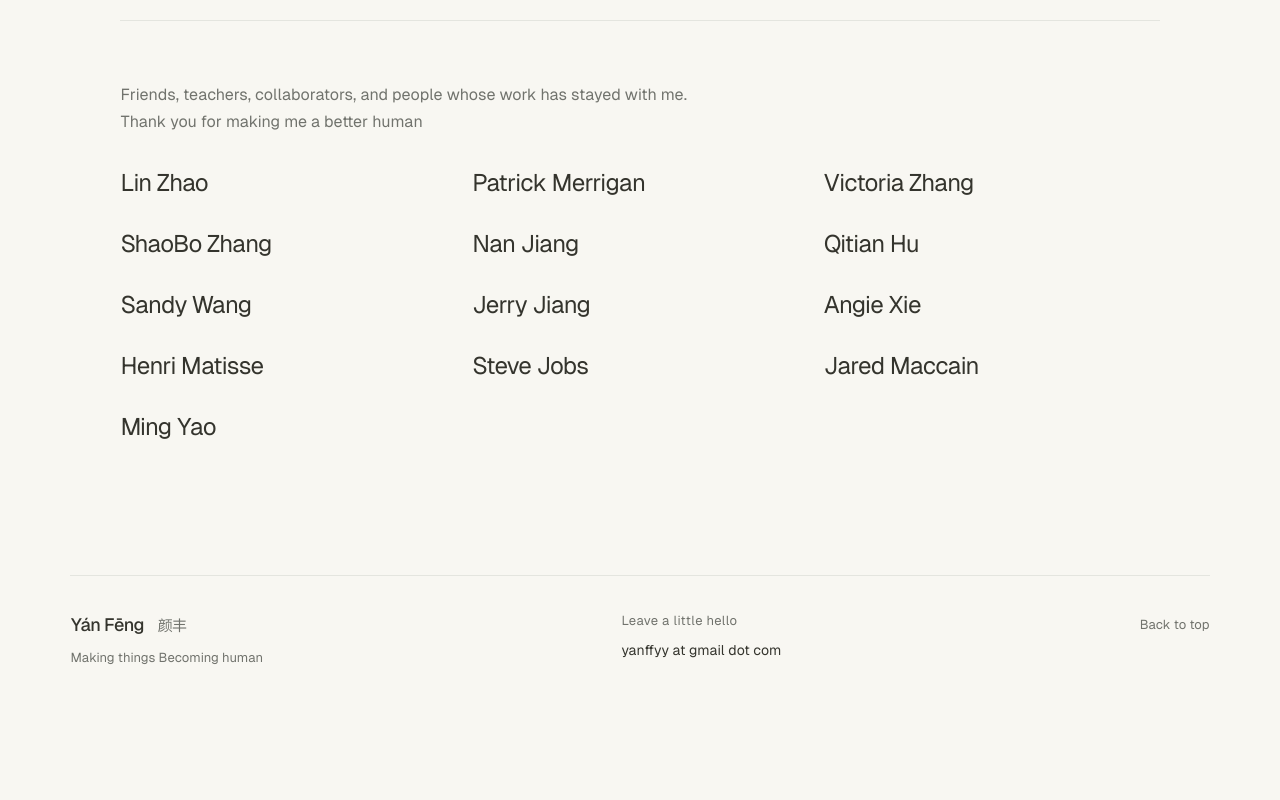
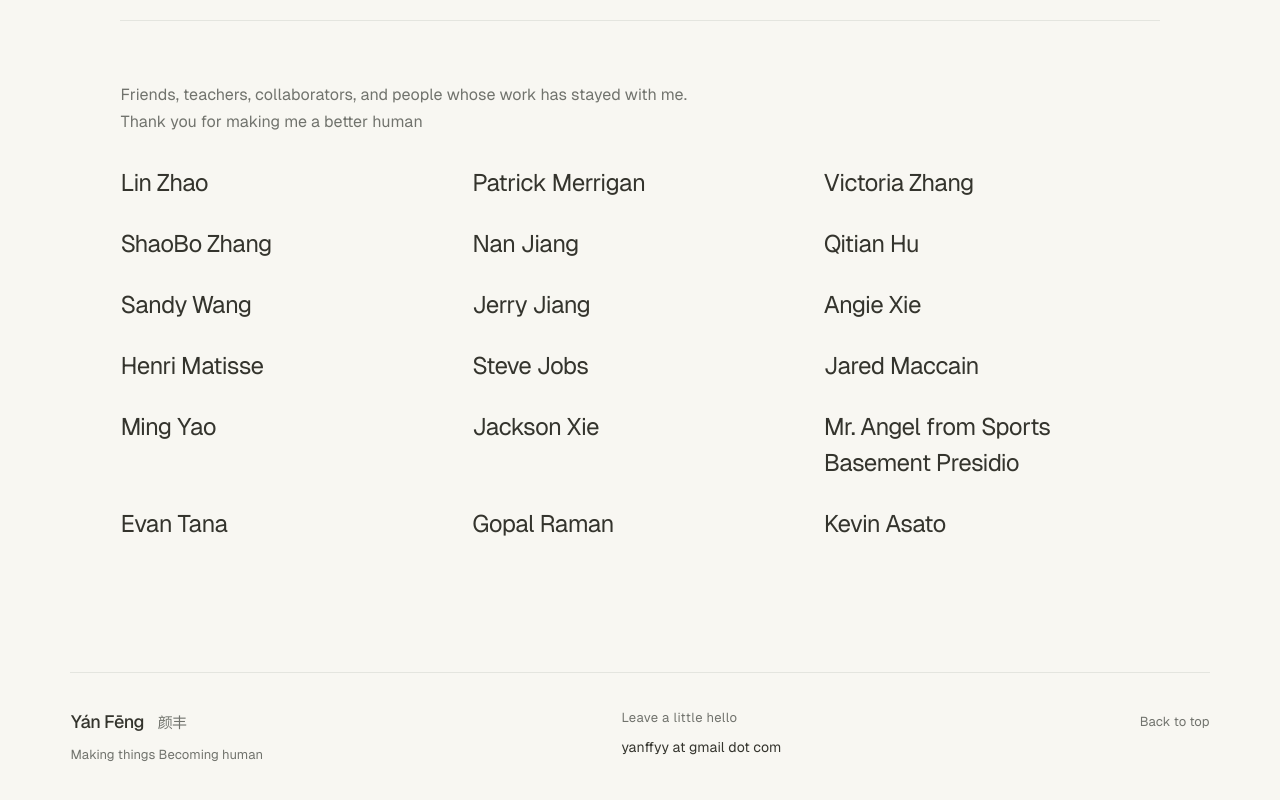
Before and after one commit to WudingRoad1145/WudingRoad1145.github.io, a Next.js app in the folder my-app/: page /humans in a window 1280 px wide. Shown: the part 777-1577 px from the top of the page. Before the commit the page ends 1490 px from the top, so only its background shows below. Built offline with nearby package versions, Linux system fonts and the light colour scheme.

Commit message:
Add five people to the Humans page

```diff
--- a/my-app/src/app/humans/page.tsx
+++ b/my-app/src/app/humans/page.tsx
@@ -44,7 +44,11 @@ export default function HumansPage() {
         <li>Steve Jobs</li>
         <li>Jared Maccain</li>
         <li>Ming Yao</li>
-        <li></li>
+        <li>Jackson Xie</li>
+        <li>Mr. Angel from Sports Basement Presidio</li>
+        <li>Evan Tana</li>
+        <li>Gopal Raman</li>
+        <li>Kevin Asato</li>
       </ul>
     </main>
   );
```
